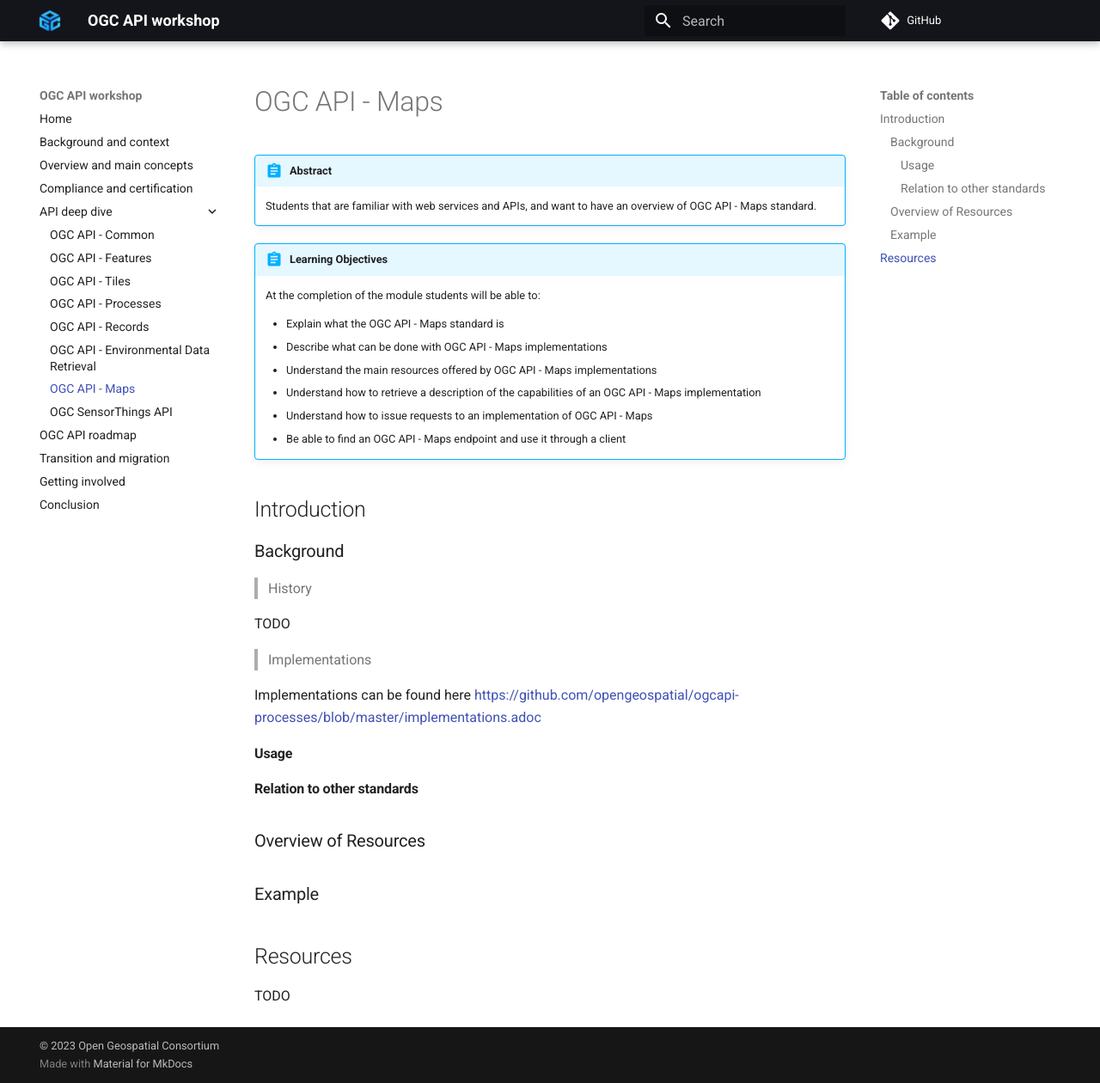
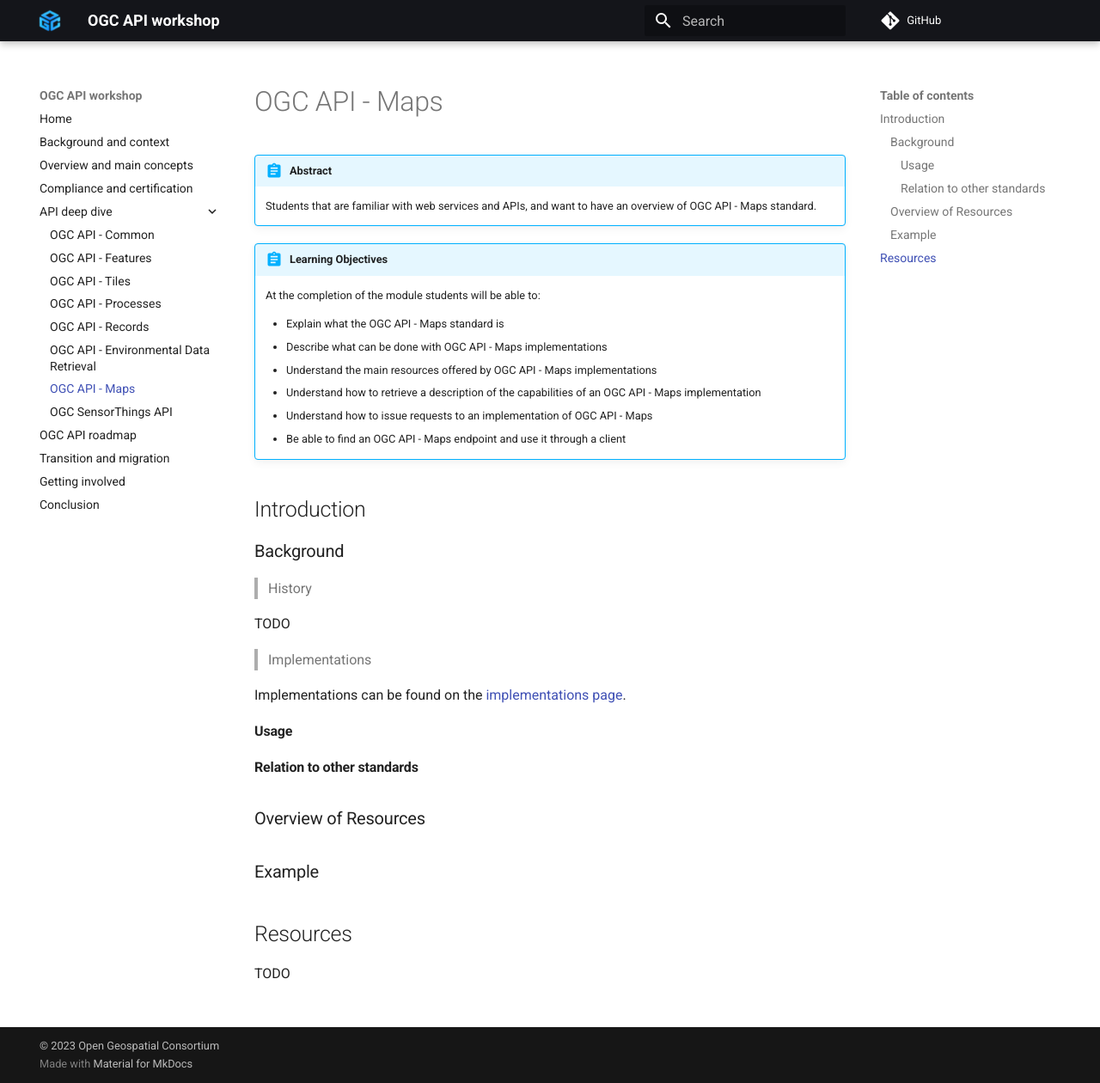
Before and after one commit to opengeospatial/ogcapi-workshop, an MkDocs documentation site: the page built from workshop/content/docs/api-deep-dive/maps.md, in a window 1280 px wide and 1260 px high. Shown: the whole window at 86% size. Built offline with MkDocs 1.6.1 and Material for MkDocs 9.7.7, drawn with Linux system fonts in a browser that asks for light colours; comment, search, counter and statistics services are not loaded.

Commit message:
update implementations link

```diff
--- a/workshop/content/docs/api-deep-dive/maps.md
+++ b/workshop/content/docs/api-deep-dive/maps.md
@@ -28,7 +28,7 @@ title: OGC API - Maps
 
 >  Implementations
 
-  Implementations can be found here <https://github.com/opengeospatial/ogcapi-processes/blob/master/implementations.adoc>
+  Implementations can be found on the [implementations page](https://github.com/opengeospatial/ogcapi-maps/blob/master/implementations.adoc).
 
 #### Usage
 
```
Also changed, not shown: workshop/content/docs/api-deep-dive/environmental-data-retrieval.md (+1 -1 lines), workshop/content/docs/api-deep-dive/features.md (+1 -1 lines), workshop/content/docs/api-deep-dive/processes.md (+1 -1 lines), workshop/content/docs/api-deep-dive/records.md (+1 -1 lines), workshop/content/docs/api-deep-dive/tiles.md (+1 -1 lines).
